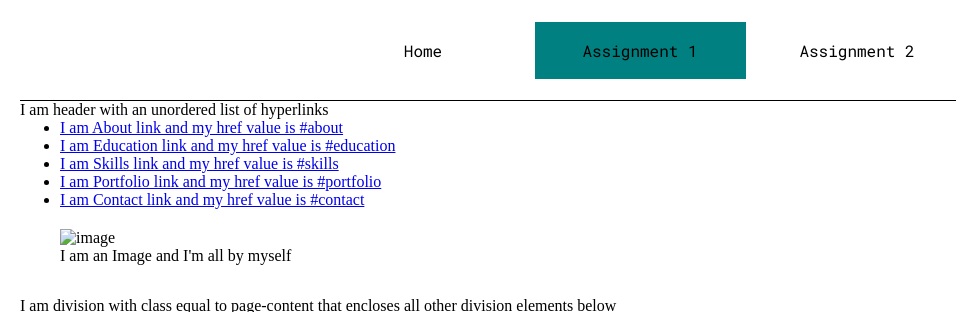
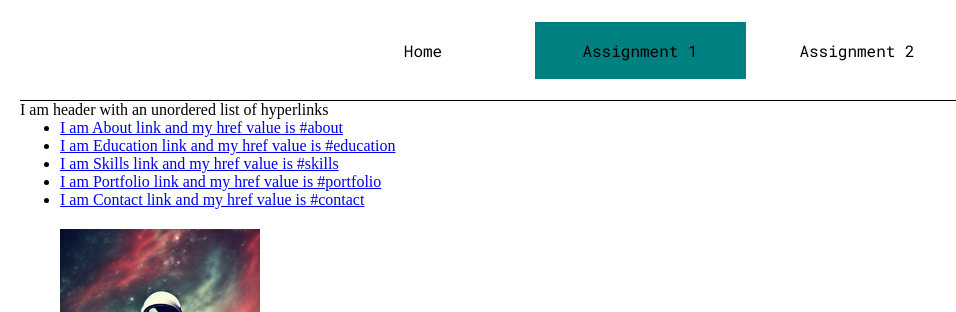
Before and after one commit to Reige06/3R5_Bongo, a plain HTML site: page Pages/assignment1.html in a window 1280 px wide. Shown: the top 312 px of the page, without its empty margins (0-956 px from the left). Drawn offline with Linux system fonts and the light colour scheme; the site is published under a folder, as on GitHub Pages, so addresses that start at the root find nothing.

Commit message:
last one

```diff
--- a/Pages/assignment1.html
+++ b/Pages/assignment1.html
@@ -28,7 +28,7 @@
         </ul>
     </header>
     <div class="img">
-        <img src="/Assets/img.png" alt="image">
+        <img src="../Assets/img.png" alt="image">
         <p>I am an Image and I'm all by myself</p>
     </div>
     <div class="page-content"> I am division with class equal to page-content that encloses all other division elements below
```
